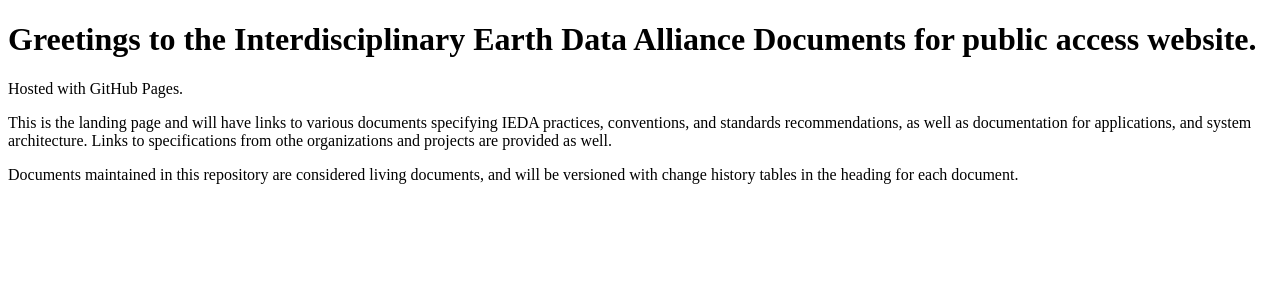
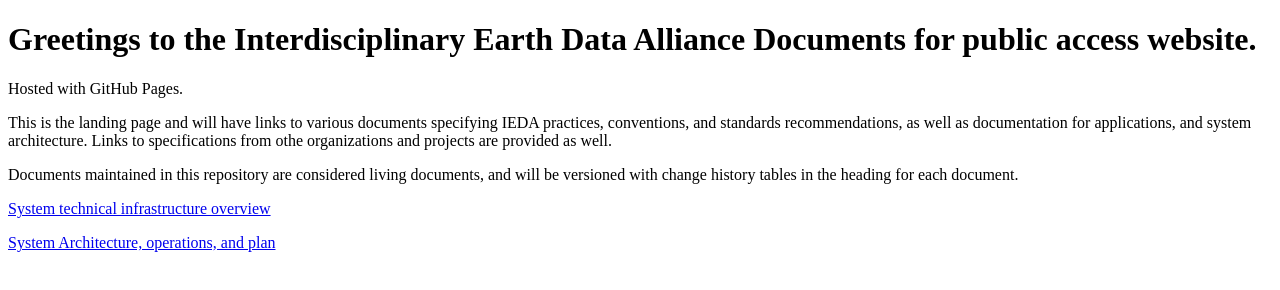
Before and after one commit to iedadata/iedadata.github.io, a plain HTML site: page index.html in a window 1280 px wide. Drawn offline with Linux system fonts and the light colour scheme.

Commit message:
update index with links

```diff
--- a/index.html
+++ b/index.html
@@ -5,5 +5,14 @@
 <p>Hosted with GitHub Pages.</p>
 <p>This is the landing page and will have links to various documents specifying IEDA practices, conventions, and standards recommendations, as well as documentation for applications, and system architecture. Links to specifications from othe organizations and projects are provided as well.</p>
 <p>Documents maintained in this repository are considered living documents, and will be versioned with change history tables in the heading for each document.</p>
+
+<p></p>
+
+<p>
+<a href='IEDASystemArchitectureOverviewV2.02.htm'>System technical infrastructure overview</a>
+</p>
+<p>
+<a href='RenewalArchitecture20160811.htm'>System Architecture, operations, and plan</a>
+</p>
 </body>
 </html>
```
